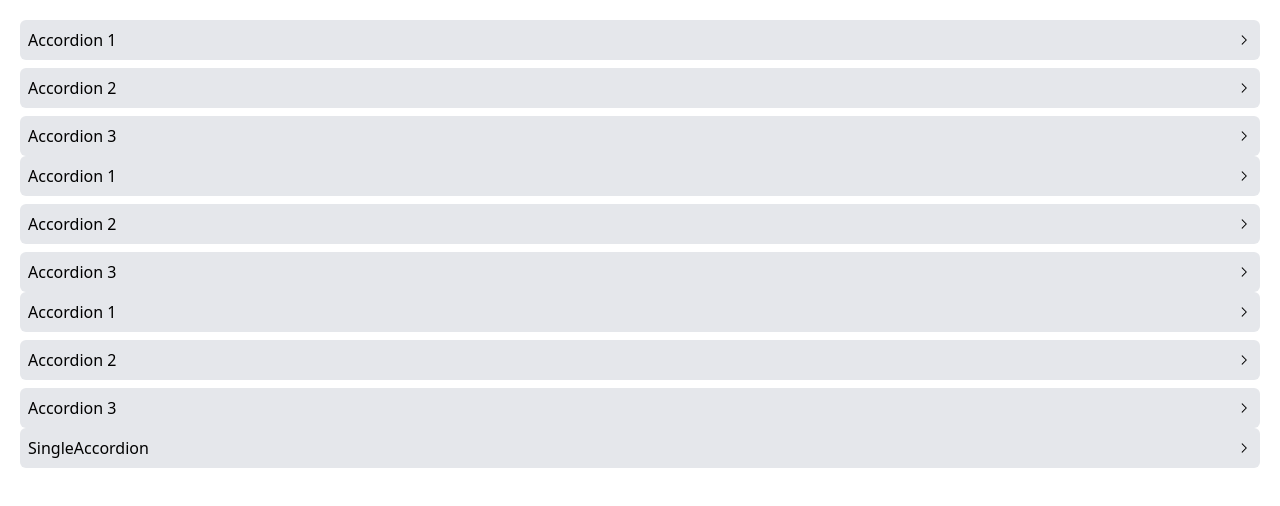
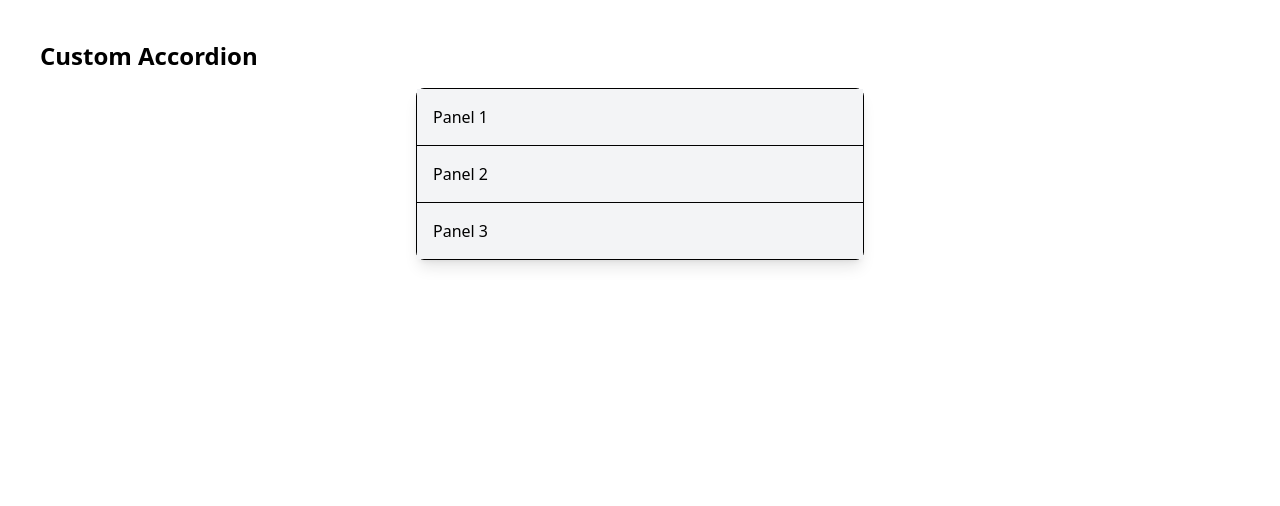
Before and after one commit to Hasan-Elmaghraby/accordion_component, a React (Vite) app: page / in a window 1280 px wide. Shown: the top 506 px of the page. Built offline with nearby package versions, Linux system fonts and the light colour scheme.

Commit message:
handle accordion

```diff
--- a/package.json
+++ b/package.json
@@ -11,6 +11,7 @@
   },
   "dependencies": {
     "@tailwindcss/vite": "^4.0.6",
+    "classnames": "^2.5.1",
     "react": "^19.0.0",
     "react-dom": "^19.0.0",
     "react-icons": "^5.4.0",
--- a/src/App.tsx
+++ b/src/App.tsx
@@ -1,37 +1,23 @@
-import { Accordion } from "./components/Accordion";
-import { AccordionITem } from "./components/AccordionITem";
-function App() {
-  const items = [
-    {
-      id: 1,
-      label: "Accordion 1",
-      content: "Content 1",
-    },
-    {
-      id: 2,
-      label: "Accordion 2",
-      content: "Content 2",
-    },
-    {
-      id: 3,
-      label: "Accordion 3",
-      content: "Content 3",
-    },
-  ];
+import React from "react";
+import { Collapse, Panel } from "./components/accordion/Accordion";
+
+const App: React.FC = () => {
   return (
-    <div className="m-5">
-      <Accordion items={items} />
-      <Accordion items={items} />
-      <Accordion items={items} />
-      <AccordionITem
-        item={{
-          id: 1,
-          label: "SingleAccordion",
-          content: "Content of SingleAccordion",
-        }}
-      />
+    <div className="p-10">
+      <h2 className="text-2xl font-bold mb-4">Custom Accordion</h2>
+      <Collapse accordion>
+        <Panel header="Panel 1">
+          <p>This is the content of Panel 1.</p>
+        </Panel>
+        <Panel header="Panel 2">
+          <p>This is the content of Panel 2.</p>
+        </Panel>
+        <Panel header="Panel 3">
+          <p>This is the content of Panel 3.</p>
+        </Panel>
+      </Collapse>
     </div>
   );
-}
+};
 
 export default App;
--- a/src/components/Accordion.tsx
+++ /dev/null
@@ -1,20 +0,0 @@
-import { AccordionITem } from "./AccordionITem";
-
-interface AccordionProps {
-  items: {
-    id: number;
-    label: string;
-    content: string;
-  }[];
-}
-export const Accordion = ({ items }: AccordionProps) => {
-  const renderedItems = items.map((item) => {
-    return (
-      <div className="" key={item.id}>
-        <AccordionITem item={item} />
-      </div>
-    );
-  });
-
-  return <div className="flex flex-col gap-2">{renderedItems}</div>;
-};
--- a/src/components/AccordionITem.tsx
+++ /dev/null
@@ -1,37 +0,0 @@
-import { useState } from "react";
-import { GoChevronUp, GoChevronRight } from "react-icons/go";
-
-interface item {
-  id: number;
-  label: string;
-  content: string;
-}
-
-export const AccordionITem = ({ item }: { item: item }) => {
-  const [isOpen, setIsOpen] = useState(false);
-
-  const handleClick = () => {
-    setIsOpen(!isOpen);
-  };
-
-  const content = isOpen && (
-    <div className="transition delay-150 duration-300 ease-in-out p-2 bg-gray-100 rounded-md ">
-      {item.content}
-    </div>
-  );
-
-  const icon = isOpen ? <GoChevronUp /> : <GoChevronRight />;
-
-  return (
-    <div>
-      <div
-        className="flex justify-between cursor-pointer items-center p-2 bg-gray-200 rounded-md transition delay-150 duration-300 ease-in-out hover:bg-gray-300"
-        onClick={() => handleClick()}
-      >
-        {item.label}
-        {icon}
-      </div>
-      {isOpen && content}
-    </div>
-  );
-};
--- /dev/null
+++ b/src/components/accordion/Accordion.tsx
@@ -0,0 +1,4 @@
+import { Collapse } from "./components/Collapse";
+import { Panel } from "./components/Panel";
+
+export { Collapse, Panel };
--- /dev/null
+++ b/src/components/accordion/components/Collapse.tsx
@@ -0,0 +1,41 @@
+import React, { useState, ReactNode } from "react";
+import type { PanelProps } from "./Panel";
+
+interface CollapseProps {
+  accordion?: boolean;
+  children: ReactNode;
+  tabIndex?: number;
+}
+
+const Collapse: React.FC<CollapseProps> = ({ accordion = false, children }) => {
+  const items = React.Children.toArray(
+    children
+  ) as React.ReactElement<PanelProps>[];
+  const [openIndex, setOpenIndex] = useState<number | null>(null);
+  const [openPanels, setOpenPanels] = useState<number[]>([]);
+
+  const handleToggle = (index: number) => {
+    if (accordion) {
+      setOpenIndex(openIndex === index ? null : index);
+    } else {
+      setOpenPanels((prev) =>
+        prev.includes(index)
+          ? prev.filter((i) => i !== index)
+          : [...prev, index]
+      );
+    }
+  };
+
+  return (
+    <div className="w-full max-w-md mx-auto border rounded-lg shadow-lg">
+      {items.map((item, index) =>
+        React.cloneElement(item, {
+          isOpen: accordion ? openIndex === index : openPanels.includes(index),
+          onClick: () => handleToggle(index),
+        })
+      )}
+    </div>
+  );
+};
+
+export { Collapse };
--- /dev/null
+++ b/src/components/accordion/components/Panel.tsx
@@ -0,0 +1,27 @@
+import { ReactNode } from "react";
+
+export interface PanelProps {
+  header: string;
+  children: ReactNode;
+  isOpen?: boolean;
+  onClick?: () => void;
+}
+
+export const Panel: React.FC<PanelProps> = ({
+  header,
+  children,
+  isOpen,
+  onClick,
+}) => {
+  return (
+    <div className="border-b last:border-none">
+      <button
+        className="w-full text-left p-4 font-medium bg-gray-100 hover:bg-gray-200 focus:outline-none"
+        onClick={onClick}
+      >
+        {header}
+      </button>
+      {isOpen && <div className="p-4 bg-white">{children}</div>}
+    </div>
+  );
+};
```
Also changed, not shown: 1 other file (tests, documents, lock files or other folders).
